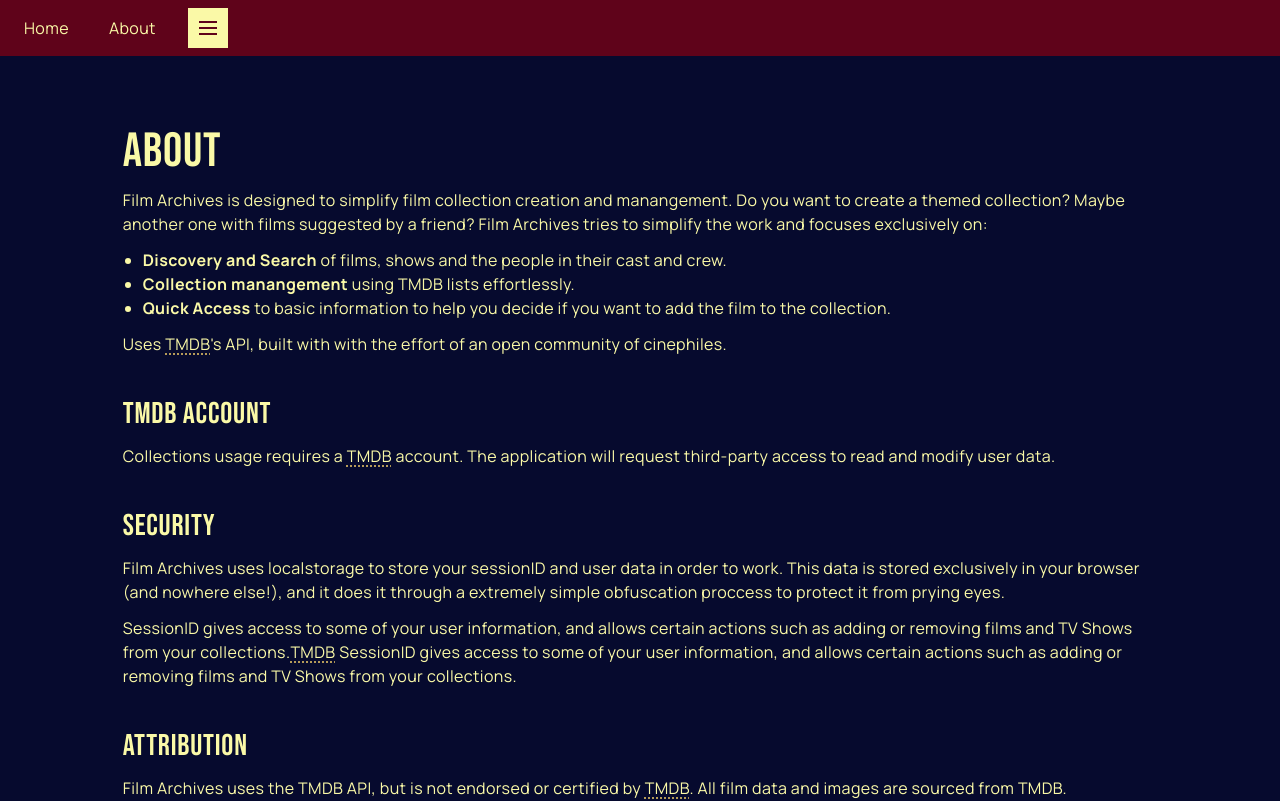
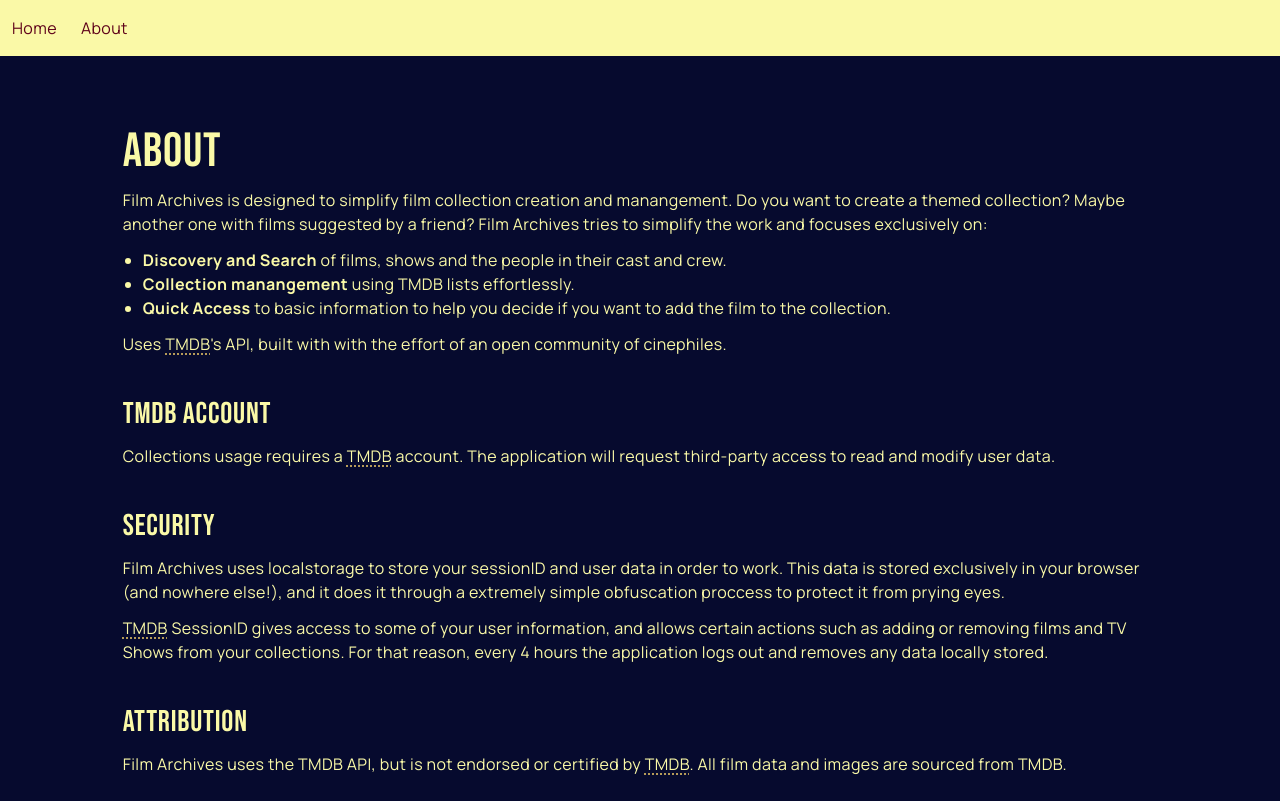
Before and after one commit to adriangdp/film-archives, a React (Vite) app: page /about in a window 1280 px wide. Shown: the top 801 px of the page. Built offline with nearby package versions, Linux system fonts and the light colour scheme; no server answers.

Commit message:
Nav Bar:
- Rearranged space
- User button now looks different depending on user state.
- Rearranged unfolding menu.
- Changed color to primary.

About page:
- Removed repeated line
- Added confirmation of  local stored data automatic cleaning.

```diff
--- a/src/components/navbar/navbar-link.component.jsx
+++ b/src/components/navbar/navbar-link.component.jsx
@@ -4,10 +4,8 @@
     return(
         <Link to={uri}
                     className='
-                        w-1/3
-                        md:w-fit
                         py-2
-                        px-2
+                        mx-3
                         text-center
                         md:text-start
                         decoration-dotted
--- a/src/components/navbar/navbar.component.jsx
+++ b/src/components/navbar/navbar.component.jsx
@@ -7,18 +7,17 @@
             <div className={`
                 h-14
                 px-0
-                md:px-4
-                bg-secondary
+                bg-primary
                 flex
-                flex-grow-0
                 items-center
                 justify-between
                 md:justify-start
                 gap-3
                 md:gap-6
-                text-primary
+                text-secondary
                 `
             }>
+                <div className='flex justify-start grow-1'>
                     <NavBarLink to='/'>
                     Home
                     </NavBarLink>
@@ -31,7 +30,8 @@
                     <NavBarLink to='/about'>
                             About
                     </NavBarLink>
-                {/*<LoginButton />*/}
+                </div>
+
                 <UserToggle />
             </div>
     );
--- a/src/components/navbar/user-button/login-button.component.jsx
+++ b/src/components/navbar/user-button/login-button.component.jsx
@@ -9,11 +9,11 @@
 const LoginButton = ({isUserSession,handleToken, handleLogOut}) =>{
 
     return(
-        <div>
+        <div className='text-nowrap'>
             {isUserSession()?
-                <button onClick={handleLogOut} className='bg-transparent text-accent-2 transition-transform hover:scale-110'>Log Out</button>
+                <button onClick={handleLogOut} className='bg-transparent text-accent-1'>Log Out</button>
                 :
-                <button onClick={handleToken} className='bg-transparent text-accent-2 transition-transform hover:scale-110'>Log In</button>
+                <button onClick={handleToken} className='bg-transparent text-accent-1'>Log In</button>
             }
         </div>
     )
--- a/src/components/navbar/user-button/user-image.component.jsx
+++ b/src/components/navbar/user-button/user-image.component.jsx
@@ -1,15 +1,15 @@
-const UserImage = ({user}) =>{
+const UserImage = ({user, includeUsername=true}) =>{
     return(
         <div className='flex items-center gap-3'>
-             <div className='rounded-full bg-accent-2 p-2 w-10 h-10 md:w-14 md:h-14'>
+             <div className='rounded-full bg-accent-2 p-2 w-10 h-10 md:w-12 md:h-12'>
                 {
                     user.avatar.tmdb.avatar_path !== null ?
                     <img src={user.avatar.tmdb.avatar_path} className='w-full h-full rounded-full' />
                     :
-                    <p className='w-full h-full flex items-center justify-center text-2xl md:text-4xl'>{user.username.slice(0,1)}</p>
+                    <p className='w-full h-full flex items-center justify-center text-2xl md:text-3xl'>{user.username.slice(0,1)}</p>
                 }
             </div>
-            <p>{user.username}</p>
+            {includeUsername && <p>{user.username}</p>}
         </div>
 
     );
--- a/src/components/navbar/user-button/user-toggle.component.jsx
+++ b/src/components/navbar/user-button/user-toggle.component.jsx
@@ -51,25 +51,34 @@
     },[user])
 
     return(
-        <div className='relative z-8'>
+        <div className='grow-0 relative w-3/12 md:w-2/12 lg:w-18 h-full lg:mr-[5px] overflow-visible z-8'>
             <button
-                className='w-fit h-full bg-primary text-secondary hover:bg-primary/80 text-primary-1 p-2 rounded-none'
+                className='w-full h-full py-2 text-secondary bg-transparent text-primary-1 rounded-none flex justify-center '
                 onClick={()=>setOpen(!open)}
             >
-                {open ? <img src={menuButton} className='transition-transform rotate-[-90deg]'/>:<img src={menuButton} className='rotate-[0deg]'/>}
+                {
+                    !isUserSession() ?
+
+                        open ? <img src={menuButton} className='transition-transform rotate-[-90deg]'/>:<img src={menuButton} className='rotate-[0deg]'/>
+                    :
+                    <UserImage user={user} includeUsername={false}/>
+
+                }
 
             </button>
             { open &&
-                <div className='absolute right-0 min-w-40 w-fit px-5 bg-secondary flex flex-col items-center justify-start'>
+                <div className='absolute right-0 lg:-right-[5px] bg-primary min-w-40 w-fit py-0 px-5 flex flex-col items-center'>
+
                     {
                         isUserSession() &&
-                        <UserImage user={user} />
+                        <div className='px-3 py-3 w-full border-b-1 border-t-1 border-secondary text-center '>
+                            <p className='text-secondary'>{user.username}</p>
+                        </div>
                     }
-                    <div className='px-3 py-3 w-full border-b-1 border-primary text-center'>
+                    <div className='px-3 py-3 w-full text-center'>
                         <LoginButton isUserSession={isUserSession} handleToken={handleToken} handleLogOut={handleLogOut} />
-                        </div>
+                    </div>
 
-                    <div></div>
                 </div>
             }
         </div>
--- a/src/pages/about.jsx
+++ b/src/pages/about.jsx
@@ -36,11 +36,10 @@
                 simple obfuscation proccess to protect it from prying eyes.
             </p>
             <p className='my-3'>
-                SessionID gives access to some of your user information, and allows certain actions
-                such as adding or removing films and TV Shows from your collections.
                 <a href='https://www.themoviedb.org/'>TMDB</a> SessionID gives access to some of your user
-                information, and allows certain actions such as adding or removing films and TV Shows from your collections.
+                information, and allows certain actions such as adding or removing films and TV Shows from your collections. For that reason, every 4 hours the application logs out and removes any data locally stored.
             </p>
+
             <h3 className='my-3 text-3xl mt-10'>Attribution</h3>
             <p className='my-3'>
                 Film Archives uses the TMDB API, but is not endorsed or certified by <a href='https://www.themoviedb.org/'>TMDB</a>.
--- a/src/styles/main.style.css
+++ b/src/styles/main.style.css
@@ -75,7 +75,7 @@
   }
 
   button{
-    @apply rounded-2xl text-secondary bg-accent-2 hover:text-primary hover:bg-secondary px-5 py-1 cursor-pointer;
+    @apply rounded-2xl text-secondary bg-accent-2 hover:text-primary hover:bg-secondary px-5 py-1 transition-transform hover:scale-110 cursor-pointer;
   }
 }
 
```
Also changed, not shown: src/assets/menu-24px.svg. Lines whose indentation alone changed are shown as unchanged.
